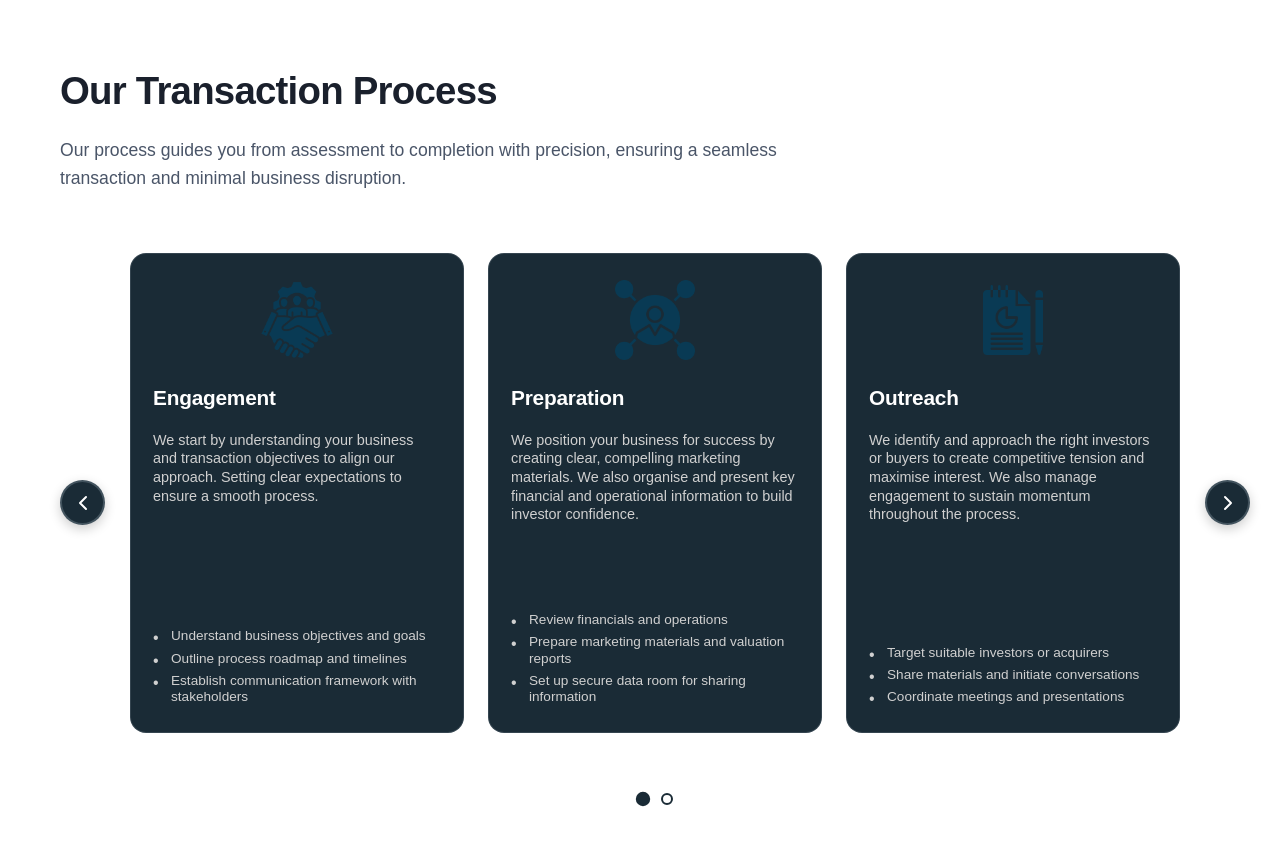
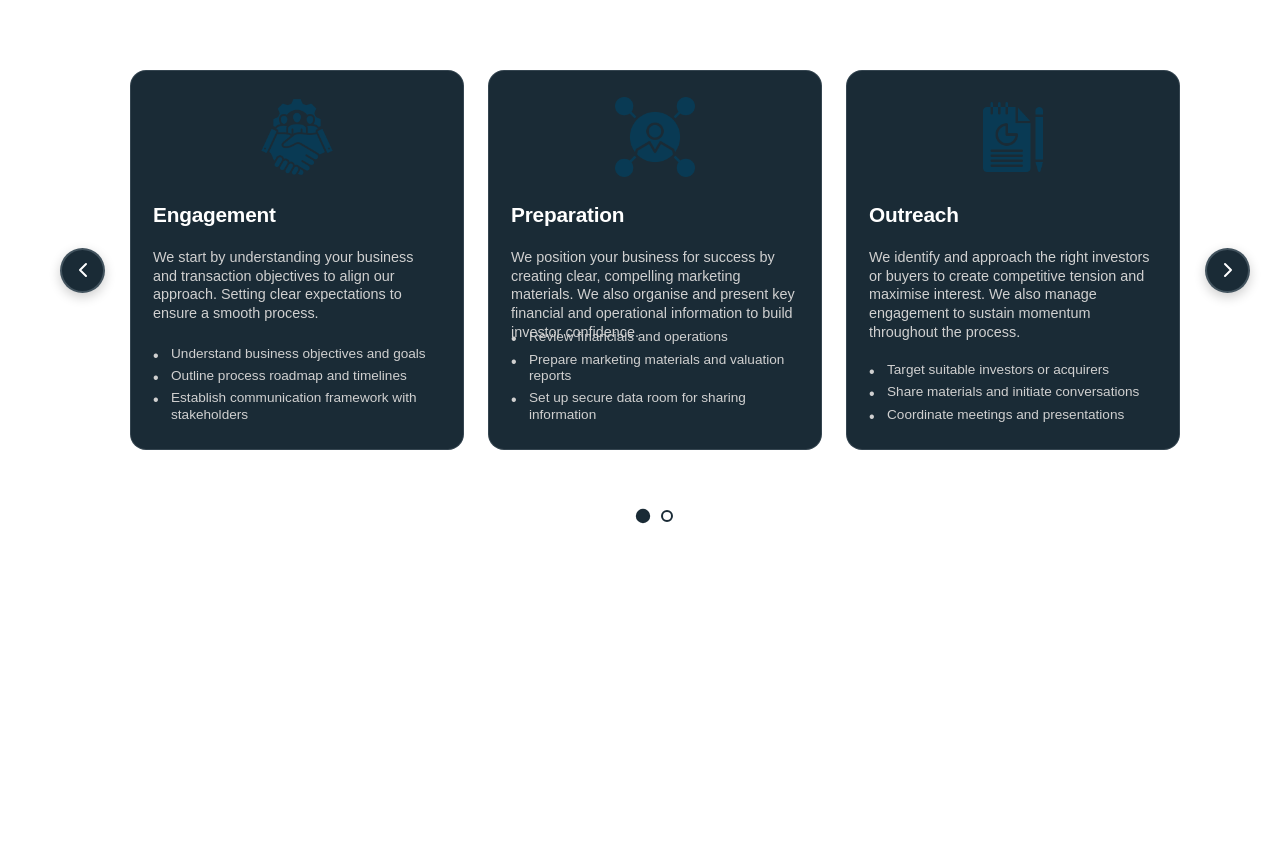
Before and after one commit to arpitnexuses/intellectus-component2, a Next.js app: page / in a window 1280 px wide. Shown: the top 846 px of the page. After the commit the page ends 800 px from the top, so only its background shows below. Built offline with nearby package versions, Linux system fonts and the light colour scheme.

Commit message:
Update card styling and spacing improvements

```diff
--- a/components/ProcessCard.module.css
+++ b/components/ProcessCard.module.css
@@ -71,7 +71,7 @@
   grid-template-columns: repeat(3, 1fr);
   gap: 30px;
   padding: 0 10px;
-  min-height: 500px;
+  min-height: 400px;
   flex-shrink: 0;
 }
 
@@ -171,7 +171,7 @@
   box-shadow: none;
   position: relative;
   transition: all 0.4s cubic-bezier(0.4, 0, 0.2, 1);
-  height: 520px;
+  height: 420px;
   display: flex;
   flex-direction: column;
   width: 100%;
@@ -250,7 +250,8 @@
   font-size: 0.9rem;
   color: #D0D0D0;
   line-height: 1.3;
-  margin-bottom: 8px;
+  margin-bottom: -30px !important;
+  padding-bottom: 0px !important;
   text-align: left;
   flex-grow: 1;
 }
@@ -258,34 +259,47 @@
 .card-bullets {
   list-style: none;
   padding: 0;
-  margin: 0;
+  margin-top: -30px !important;
+  margin-bottom: 0px !important;
+  padding-top: 0px !important;
 }
-
 /* Engagement card specific styling */
 .engagement-description {
-  margin-bottom: 8px !important;
+  margin-bottom: -30px !important;
+  padding-bottom: 0px !important;
+  line-height: 1.3 !important;
 }
 
 .engagement-bullets {
-  margin: 0 !important;
+  margin-top: -30px !important;
+  margin-bottom: 0px !important;
+  padding-top: 0px !important;
 }
 
 /* Outreach card specific styling */
 .outreach-description {
-  margin-bottom: 8px !important;
+  margin-bottom: -30px !important;
+  padding-bottom: 0px !important;
+  line-height: 1.3 !important;
 }
 
 .outreach-bullets {
-  margin: 0 !important;
+  margin-top: -30px !important;
+  margin-bottom: 0px !important;
+  padding-top: 0px !important;
 }
 
 /* Completion card specific styling */
 .completion-description {
-  margin-bottom: 2px !important;
+  margin-bottom: -30px !important;
+  padding-bottom: 0px !important;
+  line-height: 1.3 !important;
 }
 
 .completion-bullets {
-  margin: 0 !important;
+  margin-top: -30px !important;
+  margin-bottom: 0px !important;
+  padding-top: 0px !important;
 }
 
 /* Completion card sizing and padding to match Diligence */
@@ -306,6 +320,21 @@
   position: relative;
   text-align: left;
 }
+
+.bullet-point:first-child {
+  margin-top: 0px !important;
+  padding-top: 0px !important;
+}
+
+/* Ensure spacing reduction works with maximum specificity */
+.process-card p[class*="card-description"] {
+  margin-bottom: -30px !important;
+}
+
+.process-card ul[class*="card-bullets"] {
+  margin-top: -30px !important;
+}
+
 
 .bullet-point::before {
   content: '•';
@@ -346,7 +375,7 @@
   }
 
   .process-card {
-    height: 480px;
+    height: 380px;
     padding: 26px 22px;
   }
 
@@ -384,7 +413,7 @@
   }
 
   .process-card {
-    height: 480px;
+    height: 380px;
     padding: 28px 24px;
   }
 
@@ -405,7 +434,7 @@
 
   .process-card {
     padding: 28px 24px;
-    height: 500px;
+    height: 400px;
   }
 
   .section-title {
--- a/components/ProcessSection.tsx
+++ b/components/ProcessSection.tsx
@@ -94,11 +94,6 @@ const ProcessSection: React.FC = () => {
   return (
     <div className={styles['process-section']}>
       <div className={styles['process-container']}>
-        <h2 className={styles['section-title']}>Our Transaction Process</h2>
-        <p className={styles['section-description']}>
-          Our process guides you from assessment to completion with precision, ensuring a seamless transaction and minimal business disruption.
-        </p>
-
         <div className={styles['carousel-container']}>
           <button
             className={styles['nav-button']}
```
Also changed, not shown: components/ProcessCard.tsx (line endings or trailing spaces).
